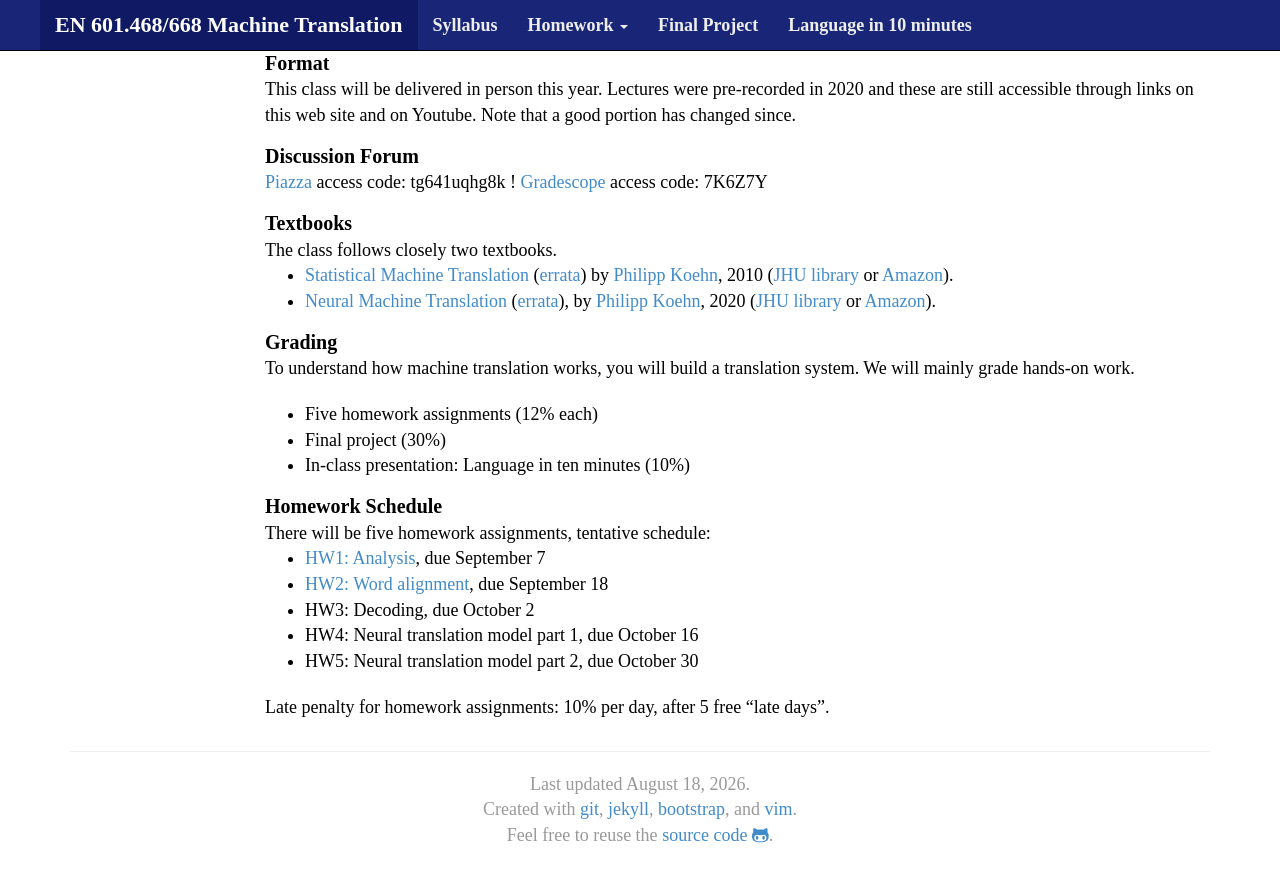
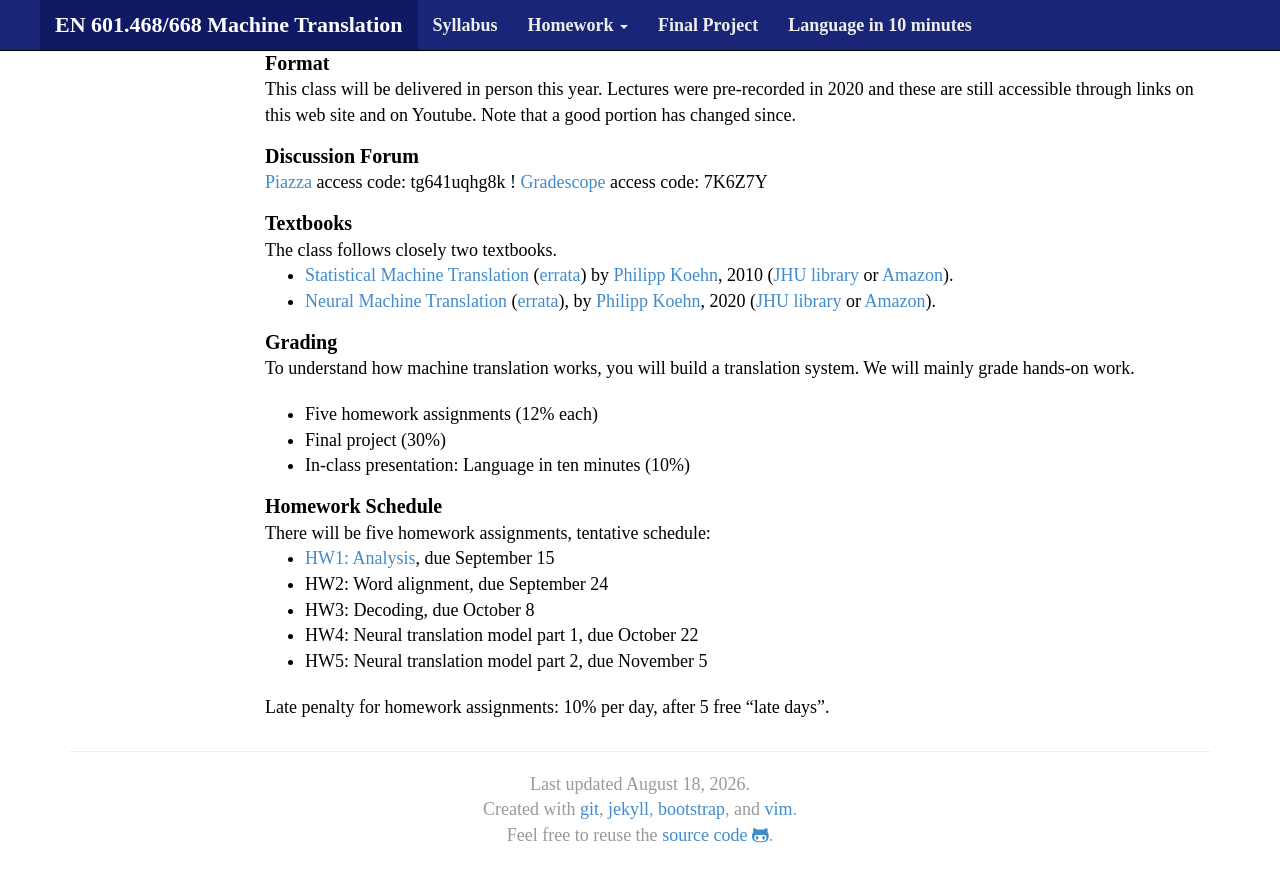
Before and after one commit to mt-class/jhu, a Jekyll site: the page built from index.md, in a window 1280 px wide and 900 px high, scrolled down 606 px. Shown: the top 882 px of the window. Built offline with Jekyll 4.4.1, drawn with Linux system fonts in a browser that asks for light colours; nearby versions of some CDN libraries; some web fonts are replaced.

Commit message:
setup 2026

```diff
--- a/index.md
+++ b/index.md
@@ -63,10 +63,10 @@ We will mainly grade hands-on work.
 
 Homework Schedule
 : There will be five homework assignments, tentative schedule:
-* [HW1: Analysis](hw0.html), due September 7
-* [HW2: Word alignment](hw1.html), due September 18
-* HW3: Decoding, due October 2
-* HW4: Neural translation model part 1, due October 16
-* HW5: Neural translation model part 2, due October 30
+* [HW1: Analysis](hw0.html), due September 15
+* HW2: Word alignment, due September 24
+* HW3: Decoding, due October 8
+* HW4: Neural translation model part 1, due October 22
+* HW5: Neural translation model part 2, due November 5
 
 Late penalty for homework assignments: 10% per day, after 5 free "late days".
```
